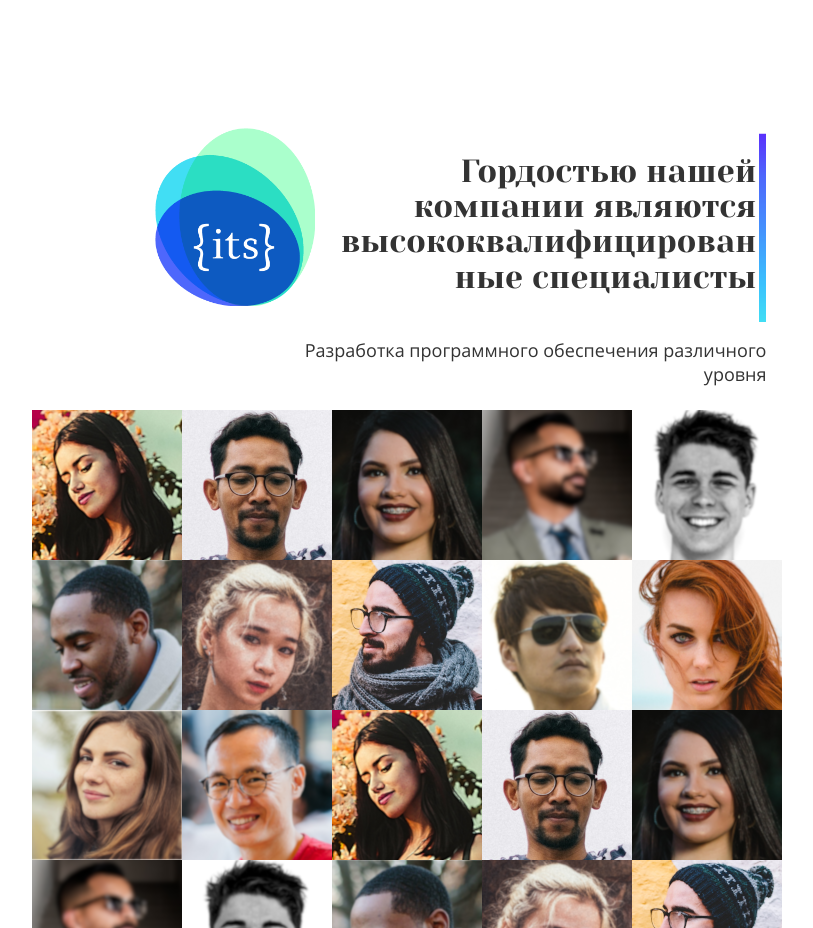
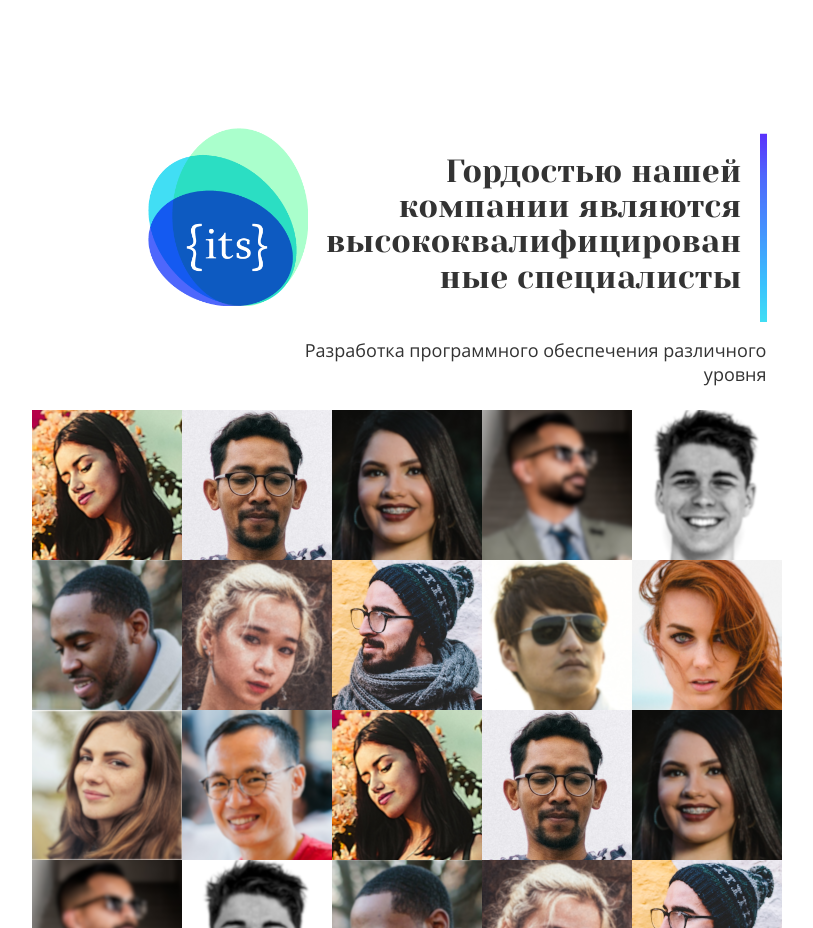
Before and after one commit to warhammerr/serviceit, a website: page app/index.html in a window 1280 px wide. Shown: the part 3400-4328 px from the top of the page, without its empty margins (186-999 px from the left). Drawn offline with Linux system fonts and the light colour scheme; a web font is replaced by a local one.

Commit message:
1280 fix pride

```diff
--- a/app/index.html
+++ b/app/index.html
@@ -403,10 +403,10 @@
 	<div class="row pt150">
 		<div class="row pride">
 			<div class="col-md-3"></div>
-			<div class="col-md-2 logo">
+			<div class="logo">
 				<img src="/img/it_web_2_logo.png">
 			</div>
-			<div class="col-md-4 text gradient-border">
+			<div class="text gradient-border">
 				<h2>Гордостью нашей<br/>компании&#160;являются высококвалифицирован<br/>ные специалисты</h2>
 			</div>
 			<div class="col-md-3"></div>
--- a/sass/_media.sass
+++ b/sass/_media.sass
@@ -6,9 +6,12 @@
 @media only screen and (max-width : 1280px)
 	.pride
 		padding-right: 0px !important
+		.logo
+			width: 15% !important
 		.text
-			padding-right: 10px !important
-			padding-left: 5px !important
+			padding-right: 25px !important
+			padding-left: 15px !important
+			width: 35% !important
 	.age
 		background-position: 85% 50px !important
 	.age-text
--- a/sass/main.sass
+++ b/sass/main.sass
@@ -230,12 +230,17 @@ body
     float: left
   .logo
     text-align: right
+    width: 16.66666667%
+    float: left
+    min-height: 1px
     img
       display: inline-block
       padding-top: 0px
       width: 160px
   .text
     padding-right: 40px
+    width: 33.33333333%
+    float: left
     h2
       font-family: "YesevaOne-Regular"
       font-weight: 400
```
Also changed, not shown: app/css/main.min.css.
